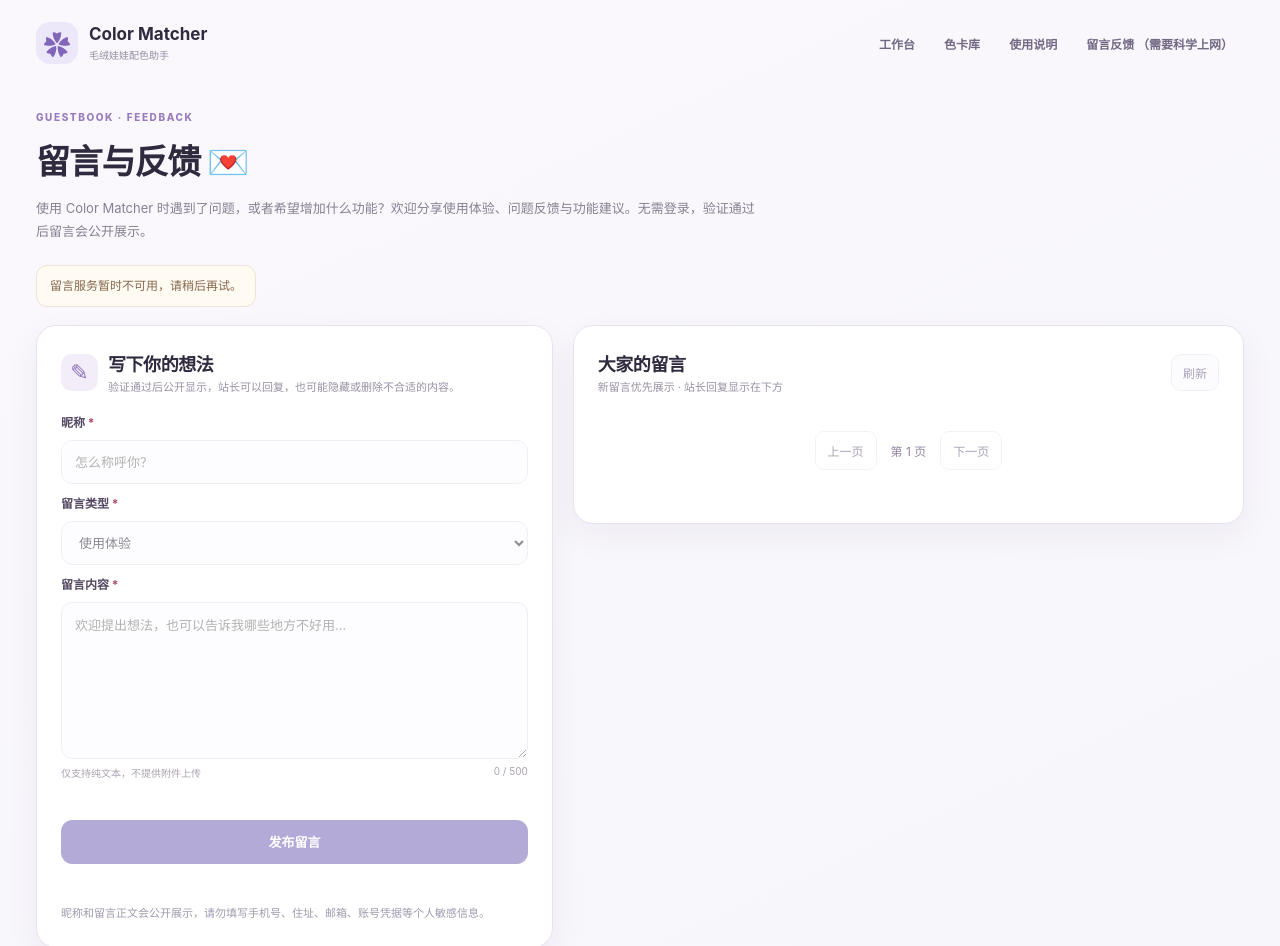
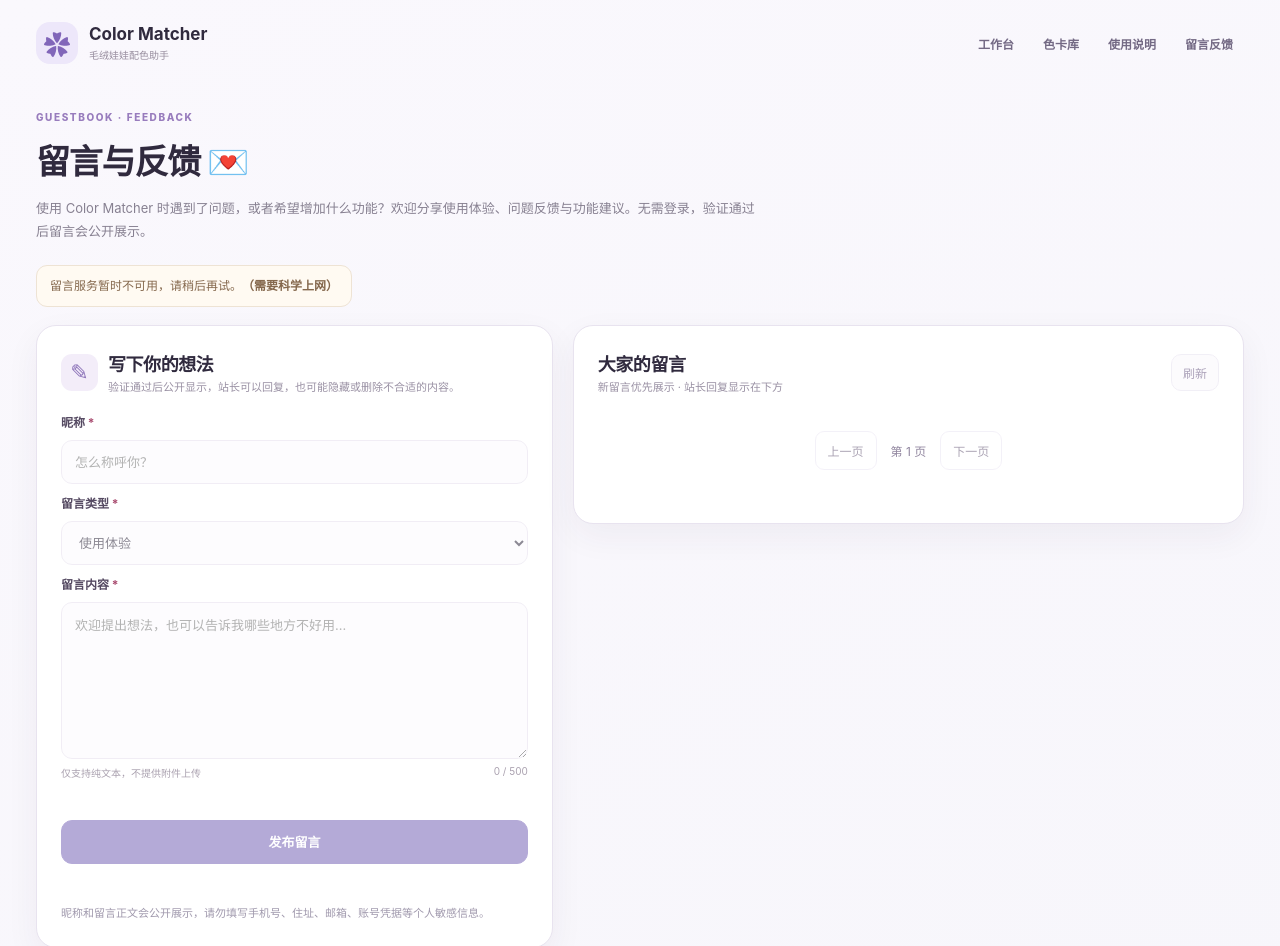
Before and after one commit to invoidstar/color-matcher, a plain HTML site: page guestbook.html in a window 1280 px wide. Shown: the top 946 px of the page. Drawn offline with Linux system fonts and the light colour scheme; some packages are replaced by stand-ins of ours; no server answers; a script that the page names is missing.

Commit message:
fix: show bold network hint only when guestbook service is unavailable

```diff
--- a/guestbook.html
+++ b/guestbook.html
@@ -21,7 +21,7 @@
     <a href="./">工作台</a>
     <a href="./palette.html">色卡库</a>
     <a href="./guide.html">使用说明</a>
-    <a href="./guestbook.html" aria-current="page">留言反馈 <strong>（需要科学上网）</strong></a>
+    <a href="./guestbook.html" aria-current="page">留言反馈</a>
   </nav>
 </header>
 <main class="guestbook-container">
--- a/js/guestbook.js
+++ b/js/guestbook.js
@@ -129,6 +129,9 @@
       await loadMessages();
     } catch {
       showNotice('留言服务暂时不可用，请稍后再试。');
+      const networkHint = document.createElement('strong');
+      networkHint.textContent = '（需要科学上网）';
+      els.notice.appendChild(networkHint);
     }
   }
   els.content.addEventListener('input', () => {
```
Also changed, not shown: guide.html (+1 -1 lines), index.html (+2 -2 lines), palette.html (+1 -1 lines).
